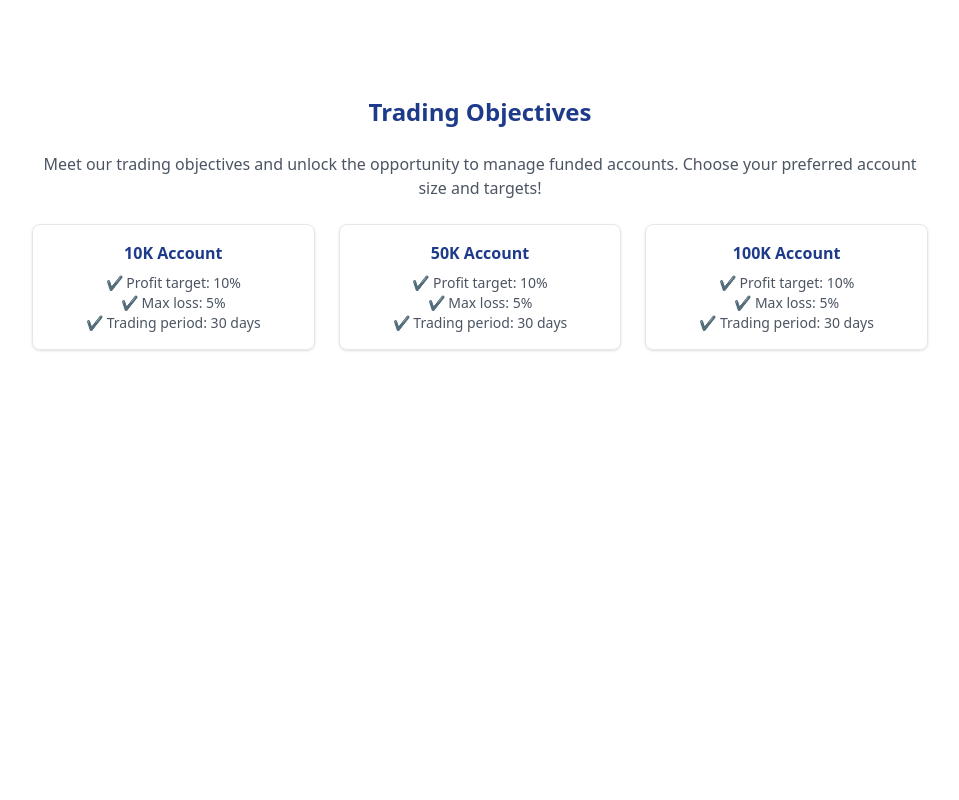
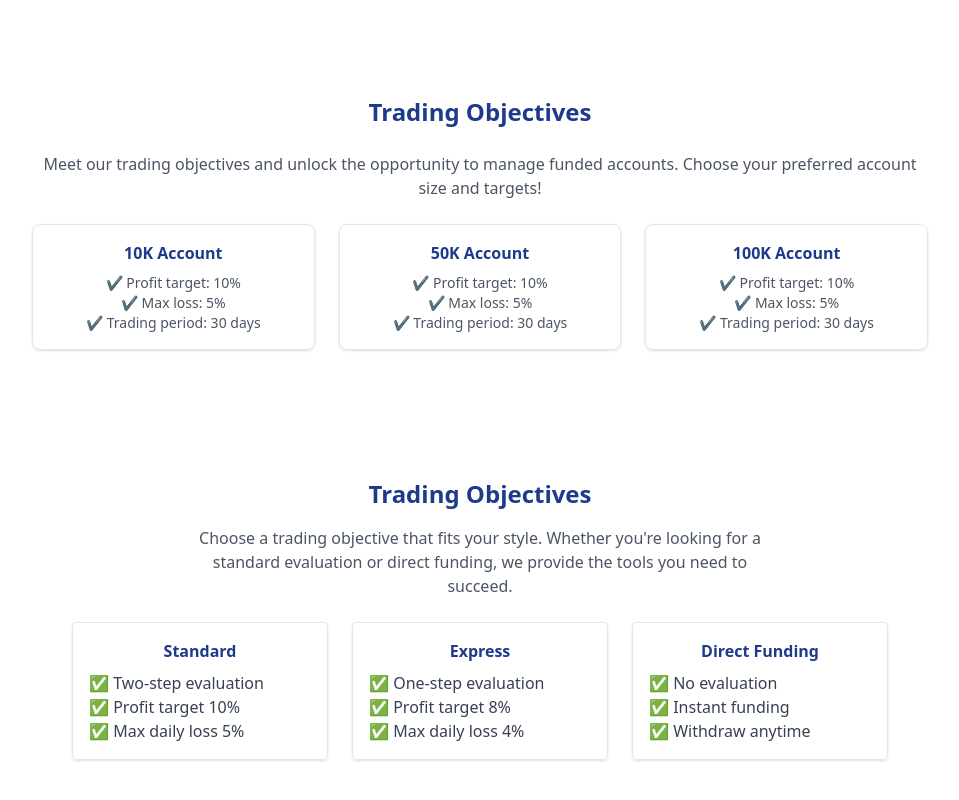
Before and after one commit to alfredh110/alphavaultfx-site, a Next.js app: page / in a window 1280 px wide. Shown: the part 858-1658 px from the top of the page, without its empty margins (160-1119 px from the left). Before the commit the page ends 1272 px from the top, so only its background shows below. Built offline with nearby package versions, Linux system fonts and the light colour scheme.

Commit message:
Update index.js

```diff
--- a/pages/index.js
+++ b/pages/index.js
@@ -83,6 +83,41 @@ export default function Home() {
         </div>
       </section>
 
+  {/* Trading Objectives Section */}
+<section className="my-16 text-center">
+  <h2 className="text-2xl font-bold text-blue-900 mb-4">Trading Objectives</h2>
+  <p className="text-gray-600 max-w-xl mx-auto mb-6">
+    Choose a trading objective that fits your style. Whether you're looking for a standard evaluation or direct funding, we provide the tools you need to succeed.
+  </p>
+  <div className="flex flex-col md:flex-row justify-center gap-6">
+    <div className="border rounded p-4 shadow w-64">
+      <h3 className="font-semibold text-blue-900 mb-2">Standard</h3>
+      <ul className="text-left text-gray-700">
+        <li>✅ Two-step evaluation</li>
+        <li>✅ Profit target 10%</li>
+        <li>✅ Max daily loss 5%</li>
+      </ul>
+    </div>
+    <div className="border rounded p-4 shadow w-64">
+      <h3 className="font-semibold text-blue-900 mb-2">Express</h3>
+      <ul className="text-left text-gray-700">
+        <li>✅ One-step evaluation</li>
+        <li>✅ Profit target 8%</li>
+        <li>✅ Max daily loss 4%</li>
+      </ul>
+    </div>
+    <div className="border rounded p-4 shadow w-64">
+      <h3 className="font-semibold text-blue-900 mb-2">Direct Funding</h3>
+      <ul className="text-left text-gray-700">
+        <li>✅ No evaluation</li>
+        <li>✅ Instant funding</li>
+        <li>✅ Withdraw anytime</li>
+      </ul>
+    </div>
+  </div>
+</section>
+
+
 
     </div>
   );
```
